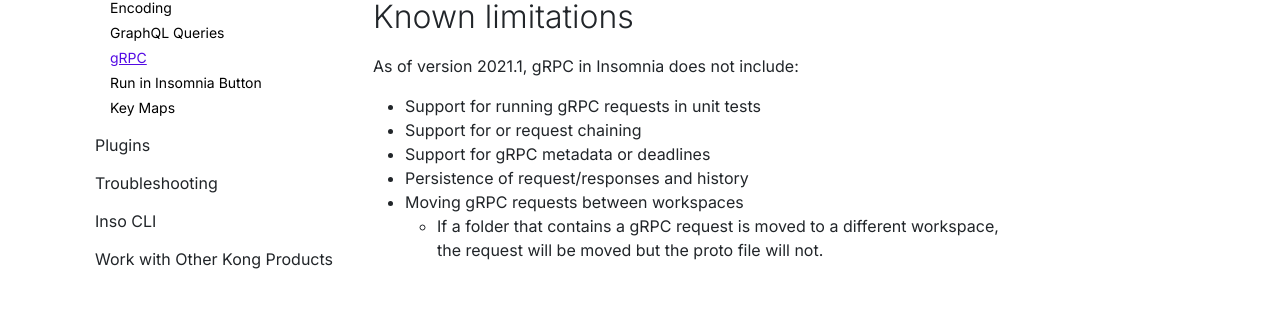
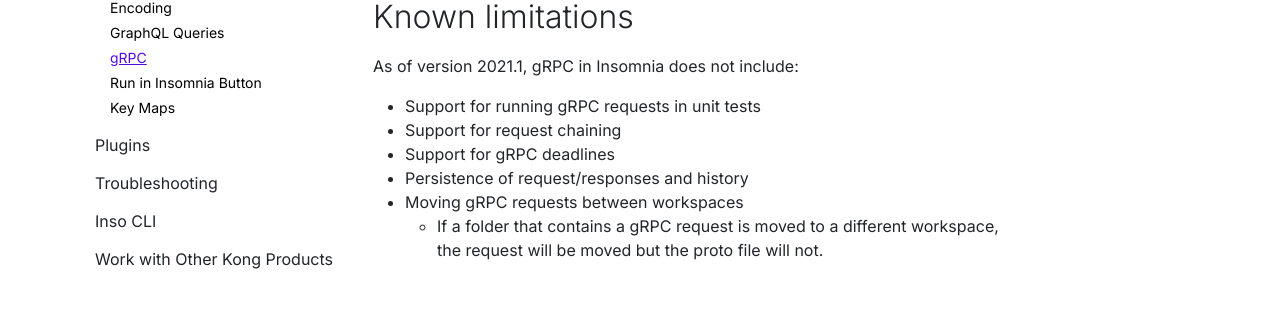
Before and after one commit to Kong/insomnia-docs, a Jekyll site: the page built from docs/insomnia/grpc.md, in a window 1280 px wide and 900 px high, scrolled down 3223 px. Shown: the part 332-646 px from the top of the window. Built offline with Jekyll 4.4.1, drawn with Linux system fonts in a browser that asks for light colours; comment, search, counter and statistics services are not loaded.

Commit message:
[INS-362] Add gRPC metadata support note (#71)
Co-authored-by: Opender Singh <opender94@gmail.com>
Co-authored-by: Falon Darville <Falondarville@gmail.com>

```diff
--- a/docs/insomnia/grpc.md
+++ b/docs/insomnia/grpc.md
@@ -105,8 +105,8 @@
 As of version 2021.1, gRPC in Insomnia does not include:
 
 * Support for running gRPC requests in unit tests
-* Support for  or request chaining
-* Support for gRPC metadata or deadlines
+* Support for request chaining
+* Support for gRPC deadlines
 * Persistence of request/responses and history
 * Moving gRPC requests between workspaces
-    * If a folder that contains a gRPC request is moved to a different workspace, the request will be moved but the proto file will not.
+  * If a folder that contains a gRPC request is moved to a different workspace, the request will be moved but the proto file will not.
```
